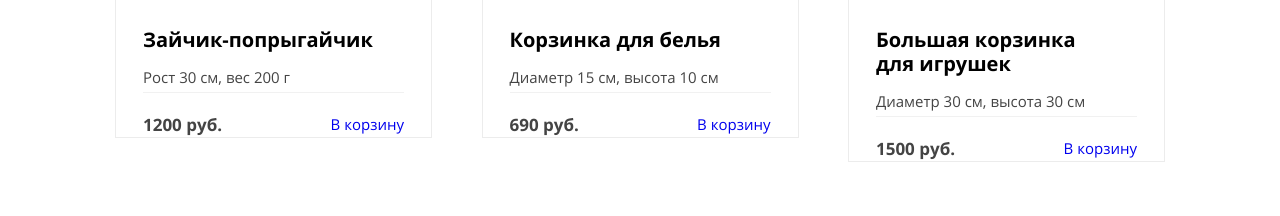
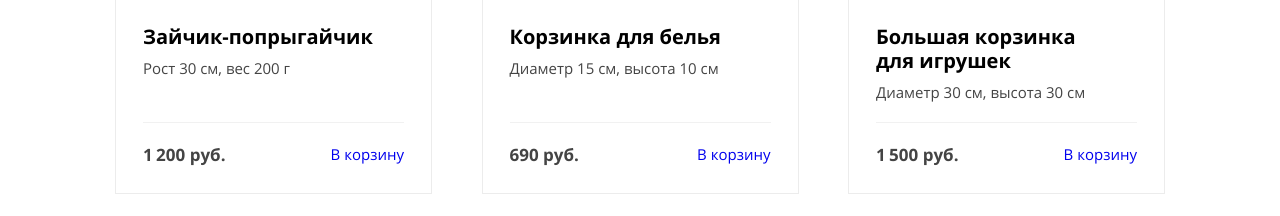
Before and after one commit to svetlana-sayganova/481983-mishka, a website: page catalog.html in a window 1280 px wide. Shown: the part 509-725 px from the top of the page. Drawn offline with nearby package versions, Linux system fonts and the light colour scheme; files that its build step writes are made by us from their sources.

Commit message:
Доработаны карточки товаров на странице каталога

```diff
--- a/catalog.html
+++ b/catalog.html
@@ -69,7 +69,7 @@
               Рост 30&nbsp;см, вес 200&nbsp;г
             </div>
             <div class="item__buy">
-              <span class="item__price">1200&nbsp;руб.</span>
+              <span class="item__price">1&thinsp;200&nbsp;руб.</span>
               <a class="item__basket" href="#" title="Положить в корзину">В корзину</a>
             </div>
           </div>
@@ -115,7 +115,7 @@
               Диаметр 30&nbsp;см, высота 30&nbsp;см
             </div>
             <div class="item__buy">
-              <span class="item__price">1500&nbsp;руб.</span>
+              <span class="item__price">1&thinsp;500&nbsp;руб.</span>
               <a class="item__basket" href="#" title="Положить в корзину">В корзину</a>
             </div>
           </div>
--- a/sass/blocks/catalog.scss
+++ b/sass/blocks/catalog.scss
@@ -25,7 +25,6 @@
     flex-direction: row;
     flex-wrap: wrap;
     justify-content: space-between;
-    align-items: flex-start; // временно
 
     width: $desktop-width-inner;
   }
--- a/sass/blocks/item.scss
+++ b/sass/blocks/item.scss
@@ -27,10 +27,14 @@
 }
 
 .item__wrapper {
+  display: flex;
+  flex-direction: column;
   box-sizing: border-box;
+  flex-grow: 1;
 
   padding-left: 27px;
   padding-right: 27px;
+  padding-bottom: 5px;
 
   @media (min-width: $tablet-width) and (max-width: $desktop-width - 1) {
     width: 50%;
@@ -53,8 +57,8 @@
 
 .item__title-link {
   display: block;
-  padding-top: 30px;
-  padding-bottom: 10px;
+  padding-top: 27px;
+  padding-bottom: 8px;
 
   color: $link-color;
 
@@ -62,17 +66,23 @@
 
   @include action($link-color--hover, $link-color--active);
   @include accessibility();
+
+  @media (min-width: $tablet-width) {
+    padding-bottom: 4px;
+  }
 }
 
 .item__parameters {
   margin-bottom: 20px;
 
-  border-bottom: 1px solid $gray-light;
-
   @include font(13px, 30px);
 
   @media (min-width: $tablet-width) {
     @include font(15px, 30px);
+  }
+
+  @media (min-width: $desktop-width) {
+    margin-bottom: 15px;
   }
 }
 
@@ -80,6 +90,11 @@
   display: flex;
   justify-content: space-between;
   align-items: center;
+
+  min-height: 65px;
+  margin-top: auto; // для расположения снизу
+
+  border-top: 1px solid $gray-light;
 }
 
 .item__price {
```
